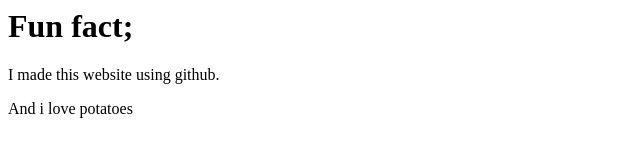
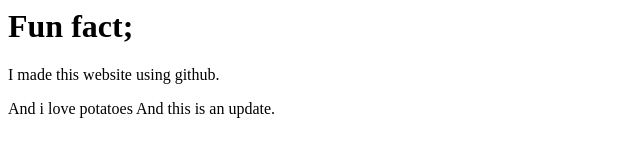
Before and after one commit to AlexannderGotThaApp/FunFactByAlexander, a plain HTML site: page index.html in a window 1280 px wide. Shown: the whole page, without its empty margins (0-640 px from the left). Drawn offline with Linux system fonts and the light colour scheme.

Commit message:
index.html

```diff
--- a/index.html
+++ b/index.html
@@ -11,6 +11,9 @@
       <h>
         And i love potatoes
       </h>
+      <h>
+        And this is an update.
+      </h>
     </a>
   </body>
 </html>
```
